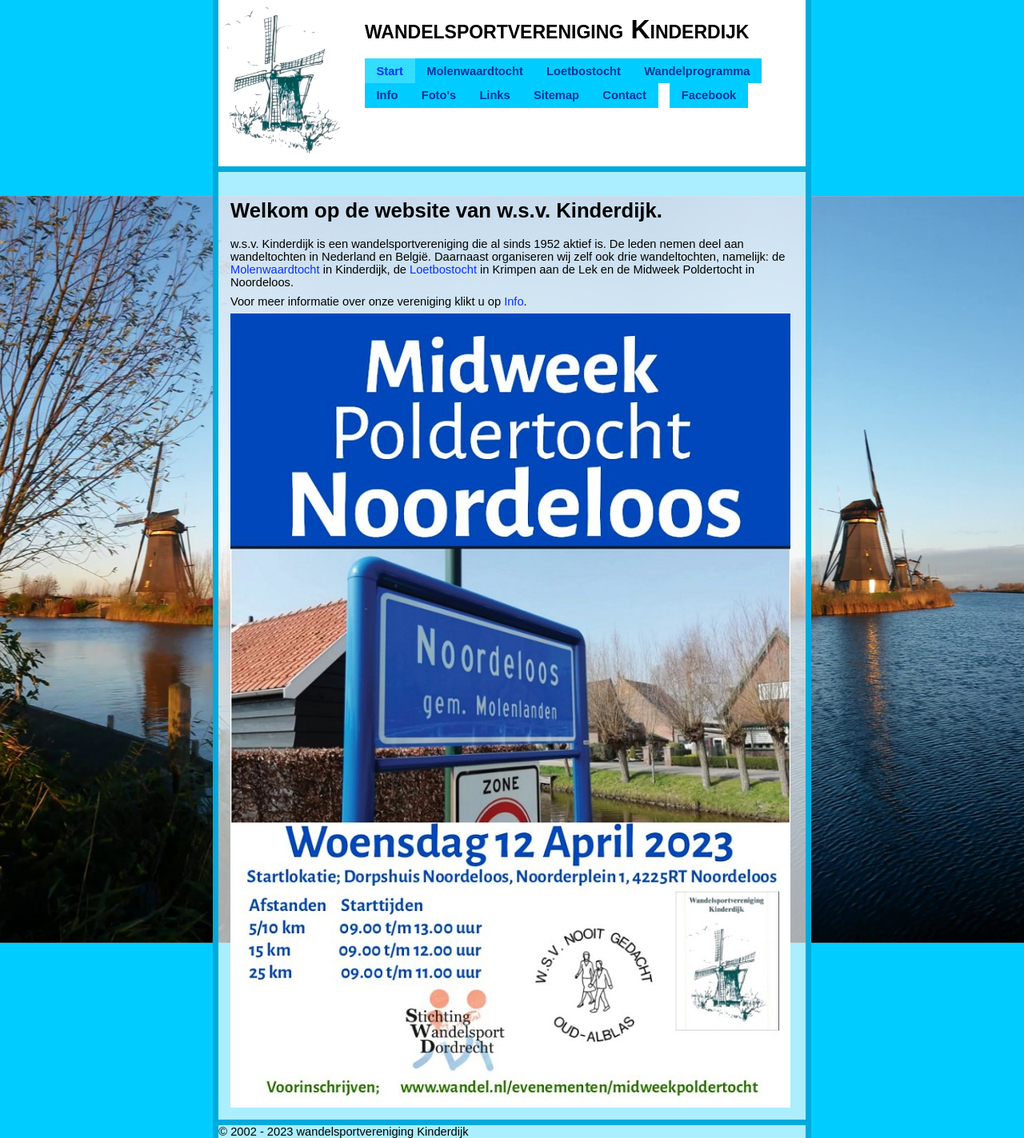
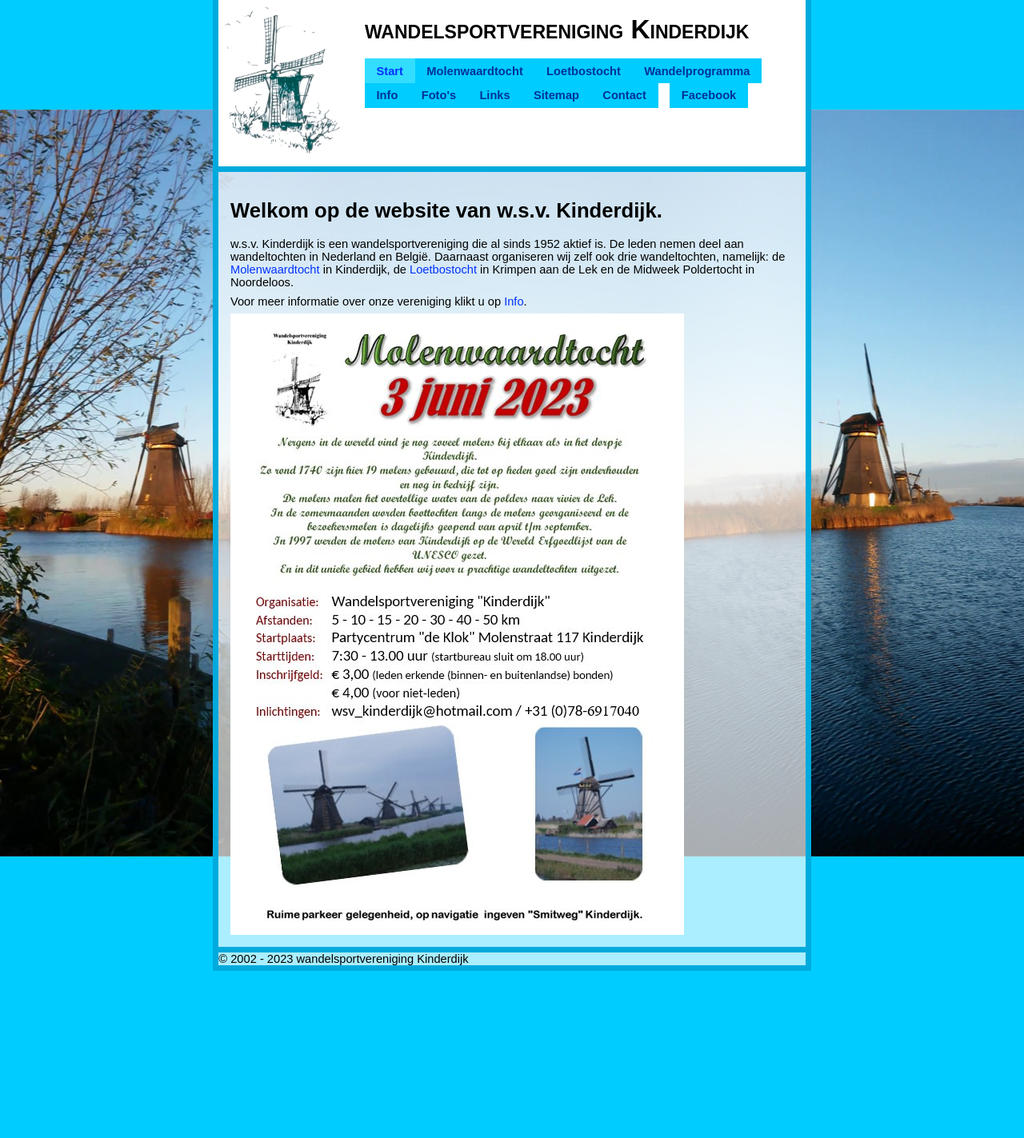
Before and after one commit to jvisser84/www.wsvkinderdijk.nl, a Jekyll site: the page built from docs/index.md, in a window 1280 px wide. Shown: the whole page at 80% size. Built offline with Jekyll 4.4.1, drawn with Linux system fonts in a browser that asks for light colours.

Commit message:
Flyer Poldertocht 2023 replaced with flyer Molenwaardtocht 2023.

```diff
--- a/docs/index.md
+++ b/docs/index.md
@@ -7,4 +7,4 @@ w.s.v. Kinderdijk is een wandelsportvereniging die al sinds 1952 aktief is. De l
 
 Voor meer informatie over onze vereniging klikt u op [Info](/info).
 
-![Flyer Midweek Poldertocht 2023](/assets/images/Flyer_Poldertocht_2023.jfif "Flyer Midweek Poldertocht 2023")
+![Flyer Molenwaardtocht 2023](/assets/images/Flyer_Los_MWT_2023_website.jpg "Flyer Molenwaardtocht 2023")
```
Also changed, not shown: docs/assets/images/Flyer_Los_MWT_2023_website.jpg (added), docs/assets/images/Flyer_Poldertocht_2023.jfif (deleted).
